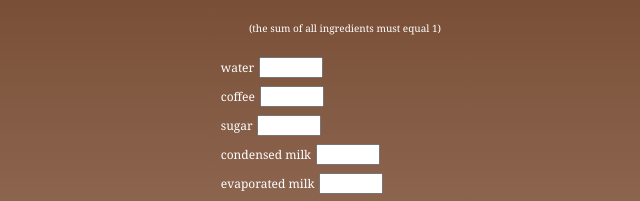
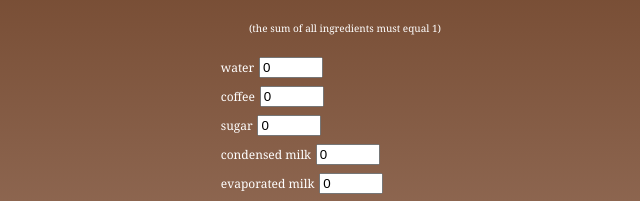
Before and after one commit to KopiJS/kopijs.org, a plain HTML site: page index.html in a window 1280 px wide. Shown: the part 1763-1964 px from the top of the page, 295-935 px from the left. Drawn offline with nearby package versions, Linux system fonts and the light colour scheme; no server answers.

Commit message:
set default values to 0

```diff
--- a/assets/kopijs.js
+++ b/assets/kopijs.js
@@ -99,7 +99,6 @@
       var $condensedMilk = Number(this.elements.namedItem('condensed_milk').value);
       var $evaporatedMilk = Number(this.elements.namedItem('evaporated_milk').value);
       var $state = this.elements.namedItem('state').value;
-      alert($water+$coffee+$sugar+$condensedMilk+$evaporatedMilk);
       if($water+$coffee+$sugar+$condensedMilk+$evaporatedMilk !== 1) return alert("Your ingredients are invalid!");
       var $ownKopi = document.getElementById('your-kopi');
       $ownKopi.className = "";
--- a/index.html
+++ b/index.html
@@ -80,15 +80,15 @@
       <p>(the sum of all ingredients must equal 1)</p>
       <form id='recipe'>
           <label> water</label>
-          <input type='number' name='water' max='1' min='0' step="0.1" required><br>
+          <input type='number' name='water' max='1' min='0' step="0.1" value='0' required><br>
           <label>coffee</label>
-          <input type='number' name='coffee' max='1' min='0' step="0.1" required><br>
+          <input type='number' name='coffee' max='1' min='0' step="0.1" value='0' required><br>
           <label>sugar</label>
-          <input type='number' name='sugar' max='1' min='0' step="0.1" required><br>
+          <input type='number' name='sugar' max='1' min='0' step="0.1" value='0' required><br>
           <label>condensed milk</label>
-          <input type='number' name='condensed_milk' max='1' min='0' step="0.1" required><br>
+          <input type='number' name='condensed_milk' max='1' min='0' step="0.1" value='0' required><br>
           <label>evaporated milk</label>
-          <input type='number' name='evaporated_milk' max='1' min='0' step="0.1" required><br>
+          <input type='number' name='evaporated_milk' max='1' min='0' step="0.1" value='0' required><br>
           <label><input type="radio" name='state' value="warm" checked> Warm</label>
           <label><input type="radio" name='state' value="lukewarm"> Lukewarm</label>
           <label><input type="radio" name='state' value="iced"> Iced</label>
```
